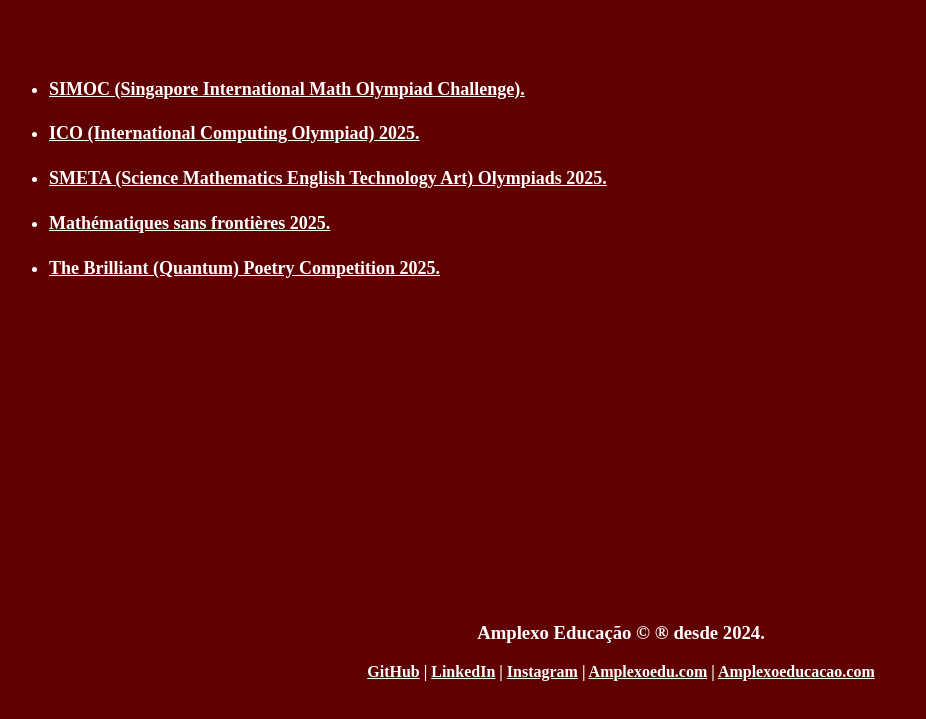
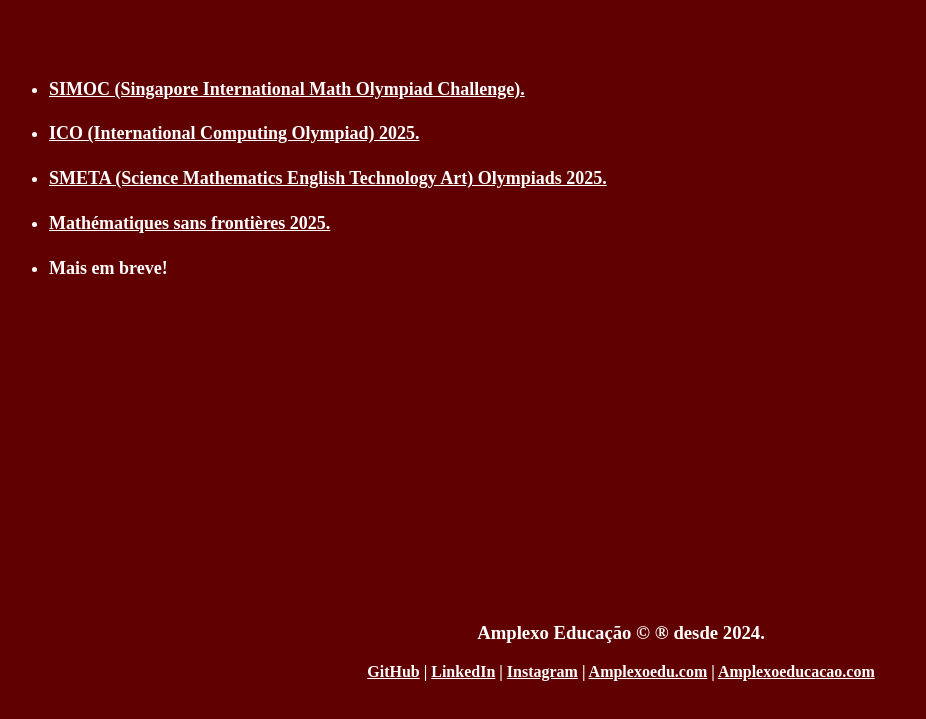
Before and after one commit to amplexoedu/amplexoedu.github.io, a plain HTML site: page index.html in a window 1280 px wide. Shown: the part 141-860 px from the top of the page, without its empty margins (19-945 px from the left). Drawn offline with Linux system fonts and the light colour scheme.

Commit message:
Update index.html to modify the Brilliant Poetry Competition link and improve content clarity

```diff
--- a/index.html
+++ b/index.html
@@ -9,13 +9,14 @@
 </head>
 <body>
   <h1>Clube Amplexo Educação</h1>
+  <!--website feito pelo Tio Vené-->
 
   <ul>
     <li><h4><a href="./SIMOC"><b>SIMOC (Singapore International Math Olympiad Challenge).</b></a></h4></li>
     <li><h4><a href="https://www.youtube.com/watch?v=wKM3HVH25MM&list=PL0O2_68M0dtevTF9EySLutGAbffry0l70"><b>ICO (International Computing Olympiad) 2025.</b></a></h4></li>
     <li><h4><a href="https://www.youtube.com/watch?v=p5vQJUtfRhg&t=157s"><b>SMETA (Science Mathematics English Technology Art) Olympiads 2025.</b></a></h4></li>
     <li><h4><a href="https://www.youtube.com/playlist?list=PL0O2_68M0dtdEw_PmOtYvzO0w-RJ1AtD1"><b>Mathématiques sans frontières 2025.</b></a></h4></li>
-    <li><h4><a href="./BrilliantP"><b>The Brilliant (Quantum) Poetry Competition 2025.</b></a></h4></li>
+    <li><h4><!--a href="./BrilliantP"<b>The Brilliant (Quantum) Poetry Competition 2025.-->Mais em breve!</b></a></h4></li>
   </ul>
 
   <footer>
```
